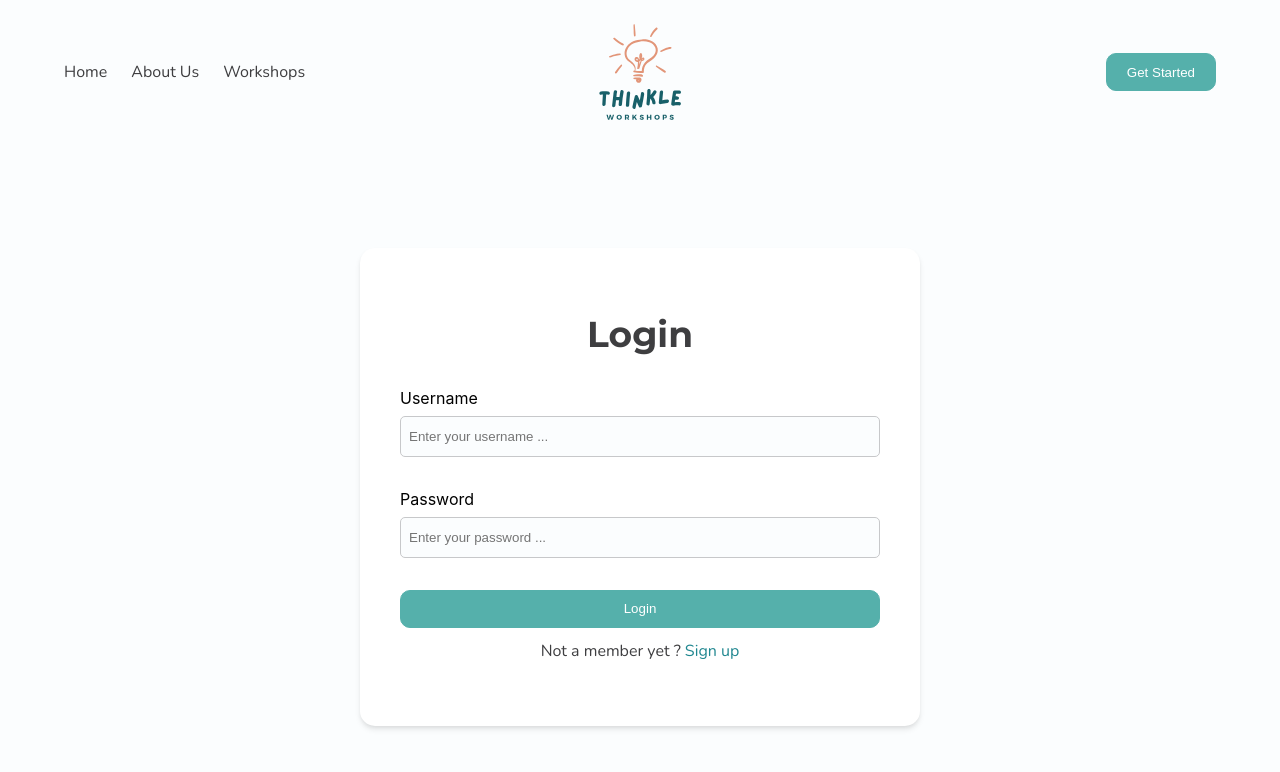
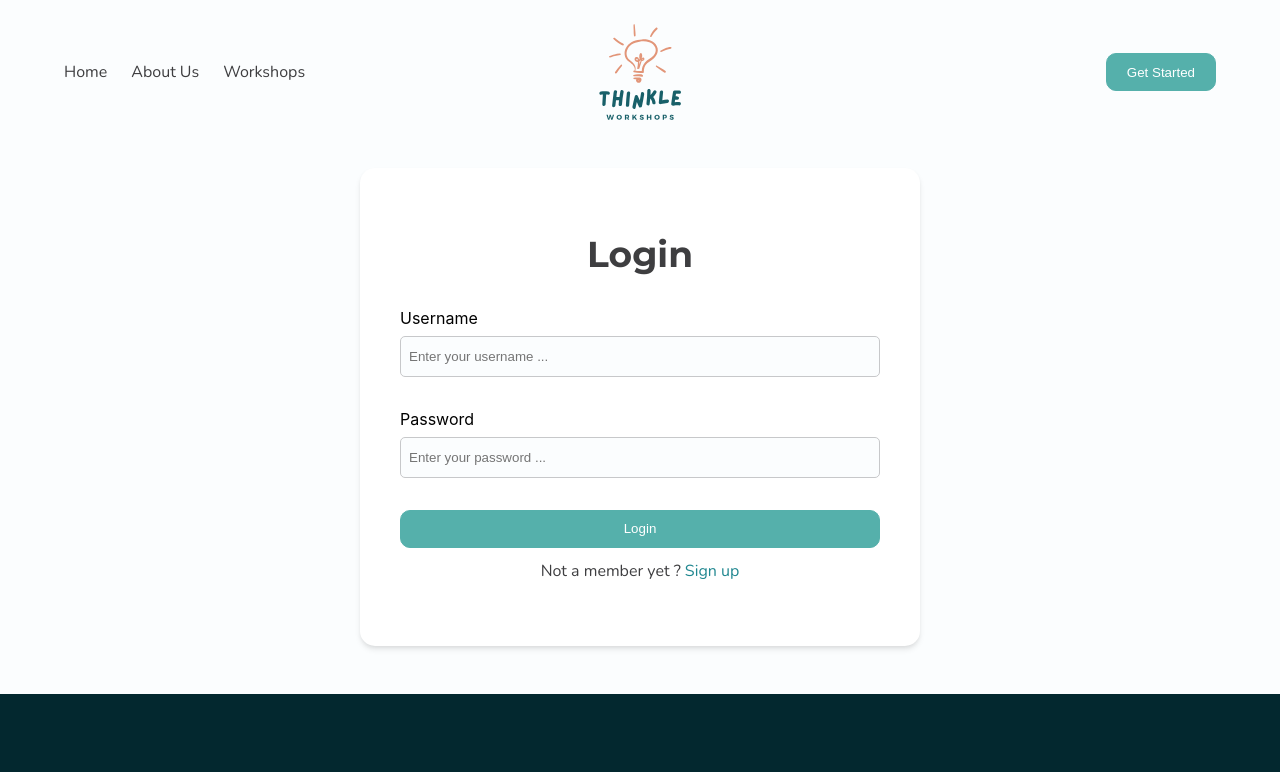
Before and after one commit to SheCodesAus/she-codes-group-project-frontend-fullstack-pancake, a React (Create React App) app: page /get-started in a window 1280 px wide. Shown: the top 772 px of the page. Built offline with nearby package versions, Linux system fonts and the light colour scheme.

Commit message:
Update container padding in auth page

```diff
--- a/src/components/common/Container/index.jsx
+++ b/src/components/common/Container/index.jsx
@@ -21,6 +21,8 @@ const selectWrapperVariant = wrapperVariant => {
       return "footer";
     case "banner":
       return "banner";
+    case "auth":
+      return "auth";
     default:
       return "section";
   }
--- a/src/pages/GetStartedPage.jsx
+++ b/src/pages/GetStartedPage.jsx
@@ -5,7 +5,7 @@ import GetStarted from "../components/modules/GetStarted";
 export default function GetStartedPage() {
   return (
     <>
-      <Container containerBg="bg-light">
+      <Container containerBg="bg-light" wrapperVariant="auth">
         <GetStarted />
       </Container>
     </>
```
